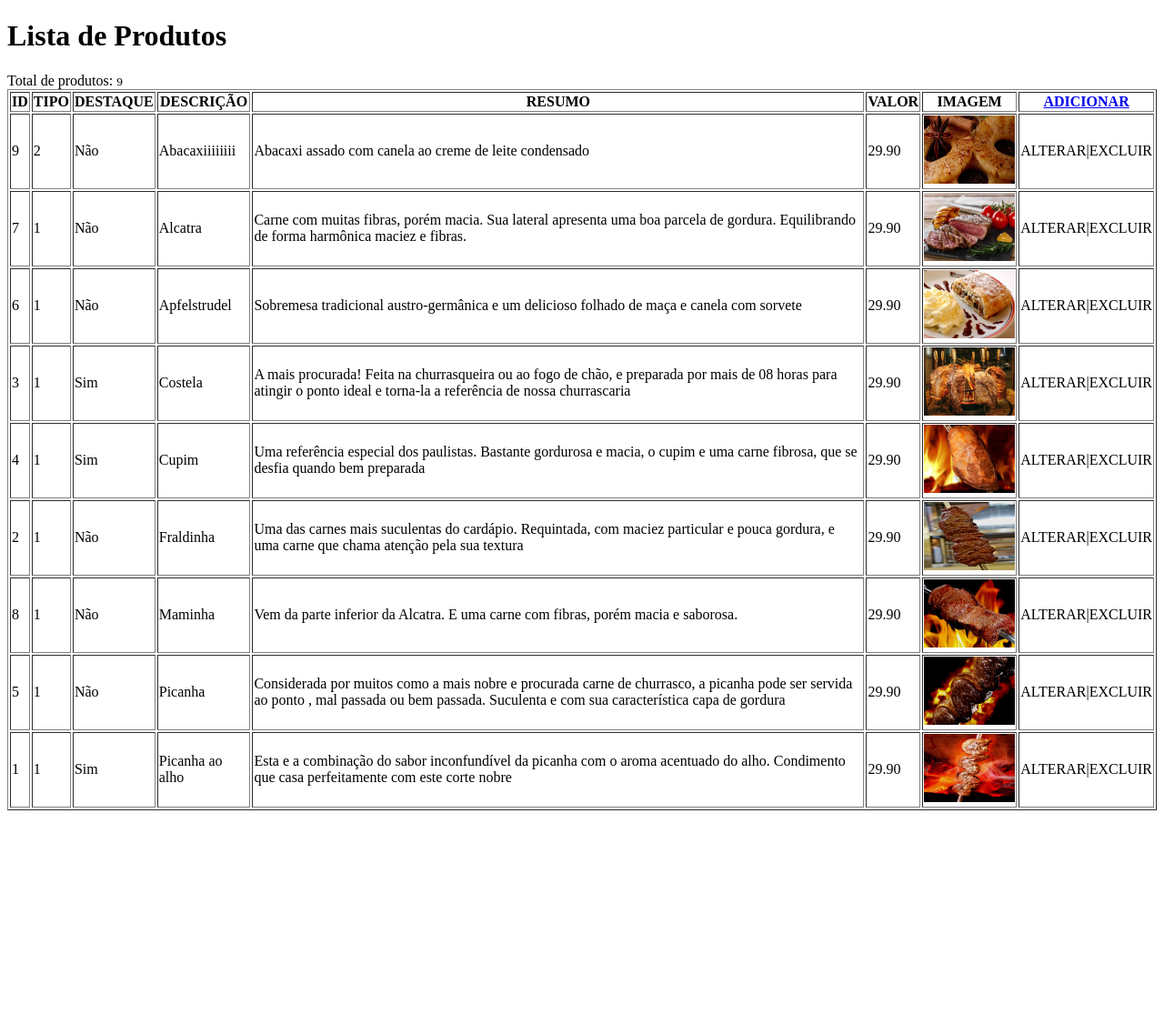
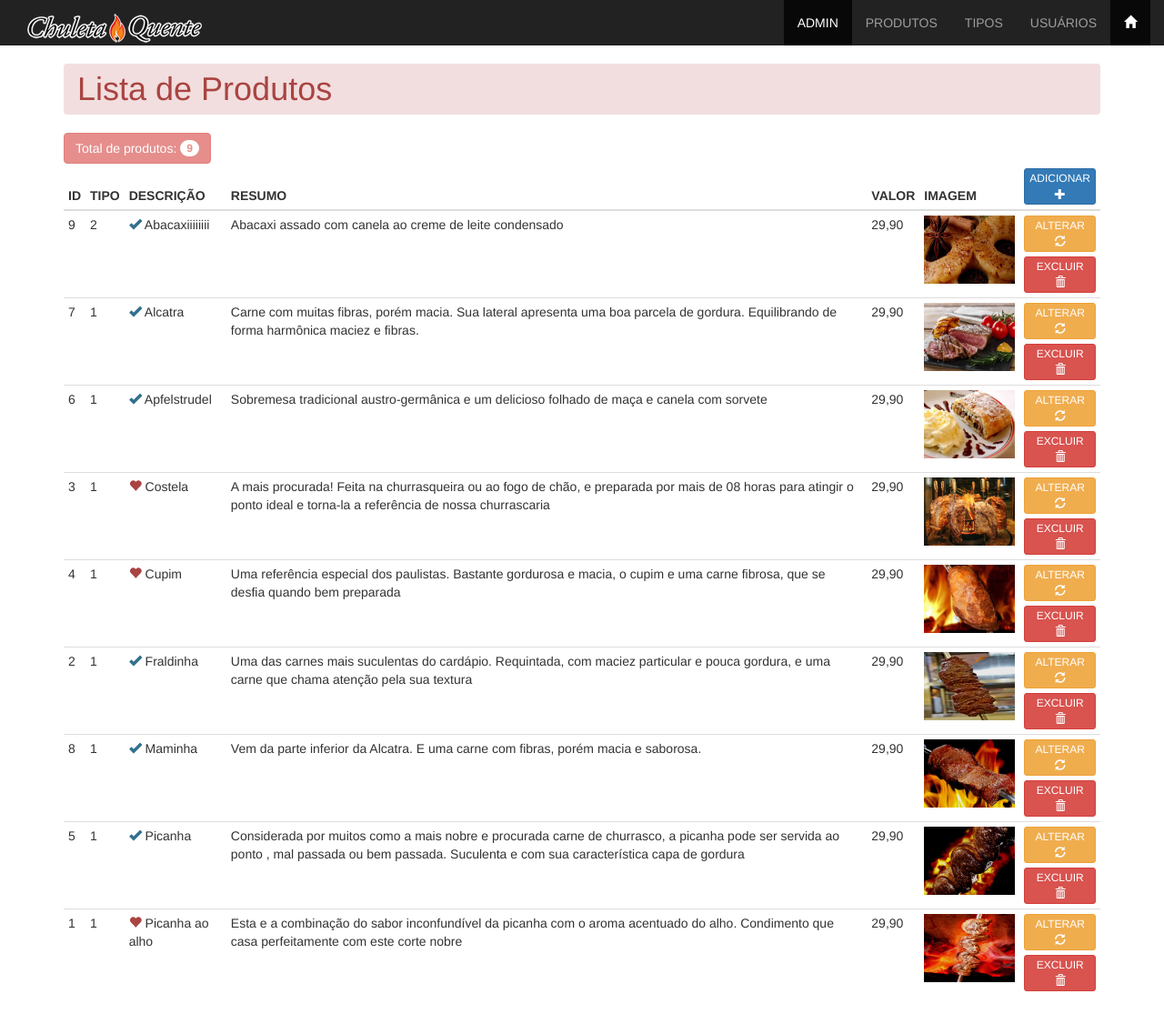
Before and after one commit to leo0liv/Churrascaria, a PHP site: page /produtos_lista.php in a window 1280 px wide. Shown: the whole page at 91% size. Before the commit the page ends 891 px from the top, so only its background shows below. Run offline with PHP 8.4, Linux system fonts and the light colour scheme; data comes from the database, SQL or seed files in the repository.

Commit message:
import da aula, dia 02/10/2025

```diff
--- /dev/null
+++ b/admin/menu_adm.php
@@ -0,0 +1,58 @@
+<!DOCTYPE html>
+<html lang="pt-br">
+
+<head>
+    <meta charset="UTF-8">
+    <meta name="viewport" content="width=device-width, initial-scale=1.0">
+    <title>Área Administrativa</title>
+    <!-- CSS do Bootstrap
+    <link rel="stylesheet" href="../css/bootstrap.min.css">
+     Link para CSS Específico
+    <link rel="stylesheet" href="../css/meu_estilo.css">-->
+
+</head>
+
+<body>
+    <nav class="nav navbar-inverse">
+        <div class="container-fluid">
+            <!-- Agrupamento Mobile -->
+            <div class="navbar-header">
+                <button
+                    type="button"
+                    class="navbar-toggle collapsed"
+                    data-toggle="collapse"
+                    data-target="#defaultNavbar"
+                    aria-expanded="false"
+                >
+                    <span class="sr-only">Navegação Mobile</span>
+                    <span class="icon-bar"></span>
+                    <span class="icon-bar"></span>
+                    <span class="icon-bar"></span>
+                </button>
+                <a href="index.php" class="navbar-brand">
+                    <img src="../imagens/logochurrascopequeno.png" alt="">
+                </a>
+            </div> <!-- fecha navbar-header -->
+            <!--  nav direita -->
+            <div class="collapse navbar-collapse" id="defaultNavbar">
+                <ul class="nav navbar-nav navbar-right">
+                    <li  class="active"><a href="index.php">ADMIN</a></li>
+                    <li><a href="produtos_lista.php">PRODUTOS</a></li>
+                    <li><a href="tipos_lista.php">TIPOS</a></li>
+                    <li><a href="usuarios_lista.php">USUÁRIOS</a></li>
+                    <li  class="active">
+                        <a href="../index.php">
+                            <span class="glyphicon glyphicon-home"></span>
+                        </a>
+                    </li>
+                </ul>
+            </div> <!-- fecha defaultNavbar -->
+        </div> <!-- fecha container fluid -->
+    </nav>
+
+    <!-- Link arquivos Bootstrap js
+    <script src="https://ajax.googleapis.com/ajax/libs/jquery/1.12.4/jquery.min.js"></script>
+    <script src="../js/bootstrap.min.js"></script>-->
+</body>
+
+</html>
--- a/admin/produtos_lista.php
+++ b/admin/produtos_lista.php
@@ -21,30 +21,39 @@ $totalRows  =   ($lista)->num_rows;
     <meta charset="UTF-8">
     <meta name="viewport" content="width=device-width, initial-scale=1.0">
     <title>Produtos - lista</title>
-    <!-- Depois vamos inserir aqui o Bootstrap -->
-    <!-- Depois vamos inserir o meu_estilo.css -->
+    <!-- CSS do Bootstrap -->
+    <link rel="stylesheet" href="../css/bootstrap.min.css">
+    <!-- Link para CSS Específico -->
+    <link rel="stylesheet" href="../css/meu_estilo.css">
 </head>
-<body>
+<body class="fundofixo">
+<?php include("menu_adm.php");?>
 <!-- main>h1 -->
-<main>
-    <h1>Lista de Produtos</h1>
-    <div>
+<main class="container">
+    <h1 class="breadcrumb alert-danger">Lista de Produtos</h1>
+    <div class="btn btn-danger disabled">
         Total de produtos:
-        <small><?php echo $totalRows; ?></small>
+        <small class="badge"><?php echo $totalRows; ?></small>
     </div>
     <!-- table>thead>tr>th*8 -->
-    <table border="1">
+    <table class="table table-hover table-condensed tbopacidade">
         <thead> <!-- Cabeçalho da tabela -->
             <tr> <!-- linha da tabela -->
                 <th>ID</th> <!-- célula de cabeçalho -->
                 <th>TIPO</th>
-                <th>DESTAQUE</th>
+                <!-- <th>DESTAQUE</th> -->
                 <th>DESCRIÇÃO</th>
                 <th>RESUMO</th>
                 <th>VALOR</th>
                 <th>IMAGEM</th>
                 <th>
-                    <a href="produtos_insere.php">ADICIONAR</a>
+                    <a
+                        href="produtos_insere.php"
+                        class="btn btn-block btn-primary btn-xs"
+                    >
+                        <span class="hidden-xs">ADICIONAR <br></span>
+                        <span class="glyphicon glyphicon-plus"></span>
+                    </a>
                 </th>
             </tr>
         </thead>
@@ -55,10 +64,23 @@ $totalRows  =   ($lista)->num_rows;
             <tr>
                 <td><?php echo $row['id_produto']; ?></td>
                 <td><?php echo $row['id_tipo_produto']; ?></td>
-                <td><?php echo $row['destaque_produto']; ?></td>
-                <td><?php echo $row['descri_produto']; ?></td>
+                <td>
+                    <?php
+                        if($row['destaque_produto']=='Sim'){
+                            echo('<span class="glyphicon glyphicon-heart text-danger"></span>');
+                        } else if($row['destaque_produto']=='Não'){
+                            echo('<span class="glyphicon glyphicon-ok text-info"></span>');
+                        }
+                    ?>
+                    <!-- <?php echo $row['destaque_produto']; ?> -->
+                    <?php echo $row['descri_produto']; ?>
+                </td>
                 <td><?php echo $row['resumo_produto']; ?></td>
-                <td><?php echo $row['valor_produto']; ?></td>
+                <td><?php echo number_format($row['valor_produto'],2,',','.'); ?></td>
+                <!--
+                    vírgula >> 0,00 >> separador de decimais;
+                    ponto >> 1.000 >> separador de milhares;
+                -->
                 <td>
                     <!-- Para exibir uma imagem insira em 'src'
                          o diretório que ela está armazenada e
@@ -68,13 +90,28 @@ $totalRows  =   ($lista)->num_rows;
                      alt="<?php echo $row['descri_produto']; ?>"
                      width="100px">
                 </td>
-                <td>ALTERAR|EXCLUIR</td>
+                <td>
+                    <a
+                        href="produtos_atualiza.php"
+                        class="btn btn-warning btn-xs btn-block"
+                    >
+                        <span class="hidden-xs">ALTERAR<br></span>
+                        <span class="glyphicon glyphicon-refresh"></span>
+                    </a>
+                    <button class="btn btn-danger btn-xs btn-block">
+                        <span class="hidden-xs">EXCLUIR<br></span>
+                        <span class="glyphicon glyphicon-trash"></span>
+                    </button>
+                </td>
             </tr>
             <?php }while($row = $lista->fetch_assoc());  ?>
             <!-- Fechar a estrutura de repetição -->
         </tbody>
     </table>
 </main>
+    <!-- Link arquivos Bootstrap js -->
+    <script src="https://ajax.googleapis.com/ajax/libs/jquery/1.12.4/jquery.min.js"></script>
+    <script src="../js/bootstrap.min.js"></script>
 </body>
 </html>
 <?php mysqli_free_result($lista); ?>
--- a/admin/tipos_lista.php
+++ b/admin/tipos_lista.php
@@ -39,8 +39,8 @@ $totalRows  =   ($lista)->num_rows;
                     <th>SIGLA</th>
                     <th>RÓTULO</th>
                     <th>
-                    <a href="tipos_insere.php">ADICIONAR</a>
-                </th>
+                        <a href="tipos_insere.php">ADICIONAR</a>
+                    </th>
                 </tr>
             </thead>
             <!-- tbody>tr>td*4 -->
--- a/admin/usuarios_lista.php
+++ b/admin/usuarios_lista.php
@@ -38,7 +38,9 @@ $totalRows  =   ($lista)->num_rows;
                     <th>ID</th>
                     <th>LOGIN</th>
                     <th>NÍVEL</th>
-                    <th>ADICIONAR</th>
+                    <th>
+                        <a href="usuarios_insere.php">ADICIONAR</a>
+                    </th>
                 </tr>
             </thead>
             <!-- tbody>tr>td*4 -->
```
